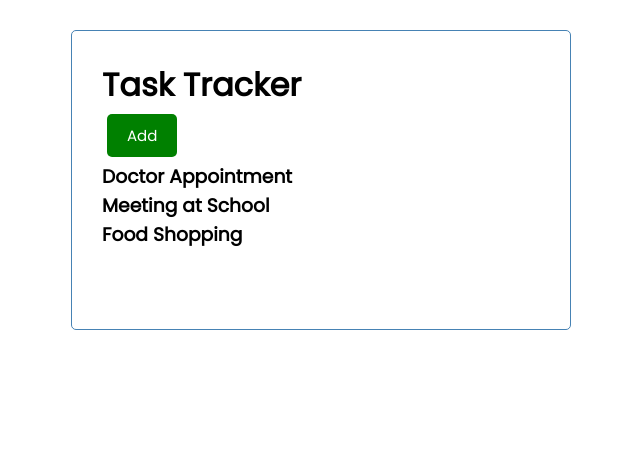
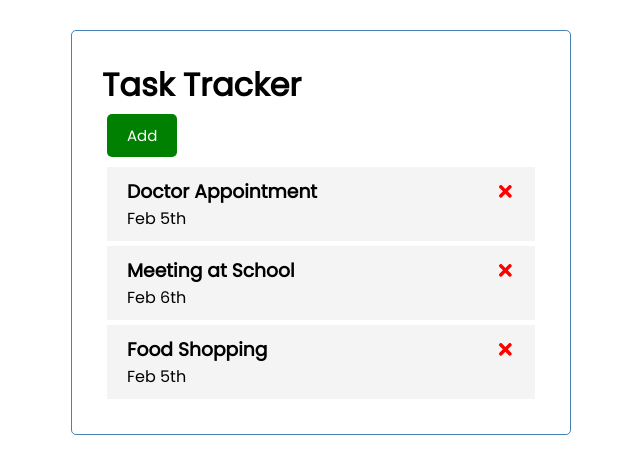
Before and after one commit to esmatullahfarahi/Task-Tracker-ReactJs, a React (Create React App) app: page / in a window 1280 px wide. Shown: the top 474 px of the page, without its empty margins (319-959 px from the left). Built offline with nearby package versions, Linux system fonts and the light colour scheme.

Commit message:
Delete task

```diff
--- a/package.json
+++ b/package.json
@@ -8,6 +8,7 @@
     "@testing-library/user-event": "^13.5.0",
     "react": "^18.2.0",
     "react-dom": "^18.2.0",
+    "react-icons": "^4.11.0",
     "react-scripts": "5.0.1",
     "web-vitals": "^2.1.4"
   },
--- a/src/App.js
+++ b/src/App.js
@@ -24,10 +24,16 @@
     },
 ])
 
+ // Delete Task
+
+ const deleteTask =(id) => {
+  setTasks(tasks.filter((task)=> task.id !==id))
+ }
+
   return (
     <div className="container">
       <Header  />
-      <Tasks tasks={tasks} />
+    {tasks.length > 0 ?  <Tasks tasks={tasks} onDelete={deleteTask}  />: 'No Tasks'}
     </div>
   )
 }
--- /dev/null
+++ b/src/components/Task.js
@@ -0,0 +1,12 @@
+import {FaTimes} from 'react-icons/fa'
+
+const Task = ({task, onDelete}) => {
+  return (
+    <div className="task">
+    <h3>{task.text} <FaTimes style={{color:'red',cursor:'pointer '}} onClick={()=>onDelete(task.id)}/></h3>
+    <p>{task.day}</p>
+    </div>
+  )
+}
+
+export default Task
--- a/src/components/Tasks.js
+++ b/src/components/Tasks.js
@@ -1,9 +1,11 @@
-const Tasks =({tasks})=>{
+import Task from "./Task"
+
+const Tasks =({tasks, onDelete})=>{
   return (
 
   <>
   {tasks.map((task)=>(
-    <h3 key={task.id}>{task.text}</h3>
+    <Task key={task.id} task={task} onDelete={onDelete}/>
     ))}
   </>
   )
```
Also changed, not shown: 1 other file (tests, documents, lock files or other folders).
